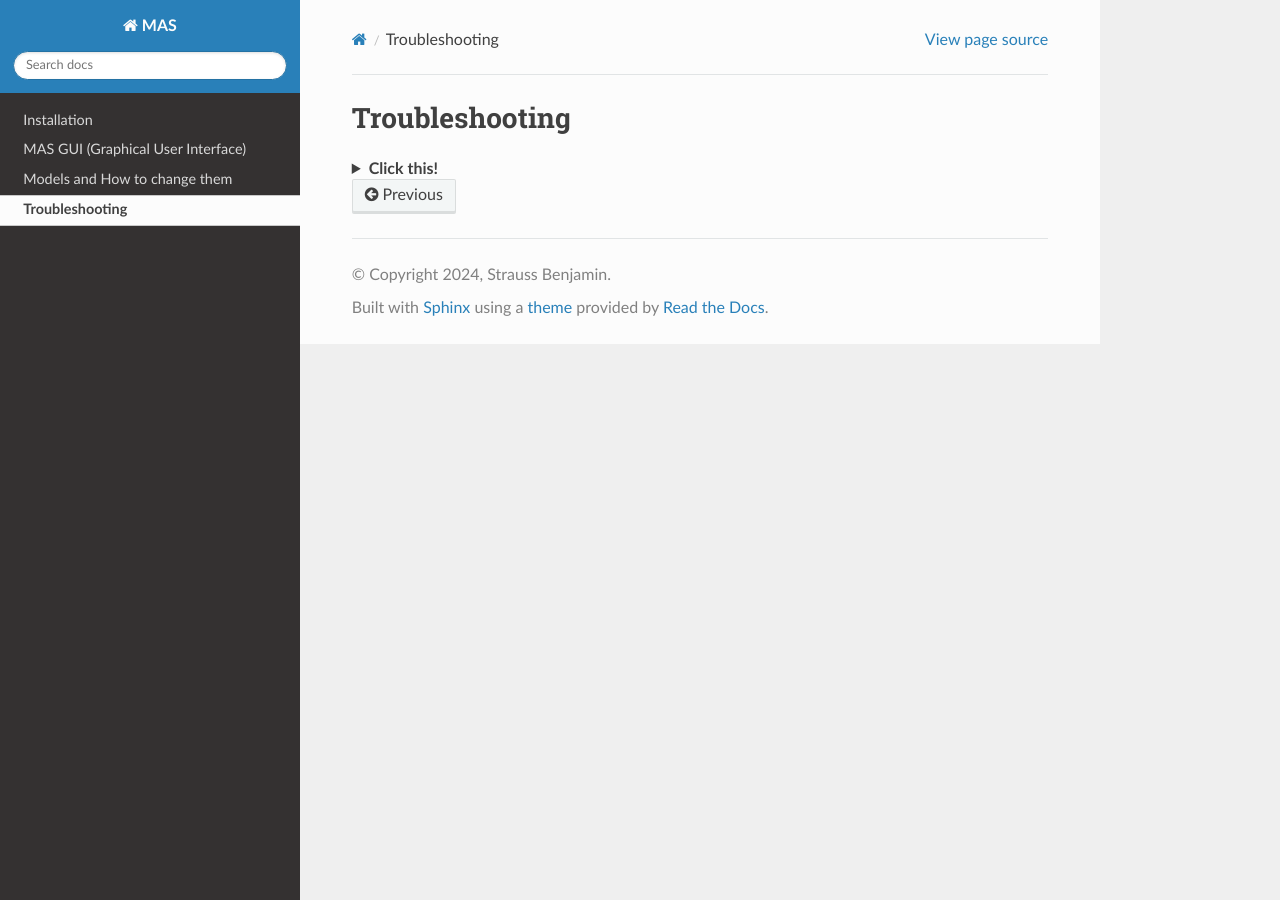
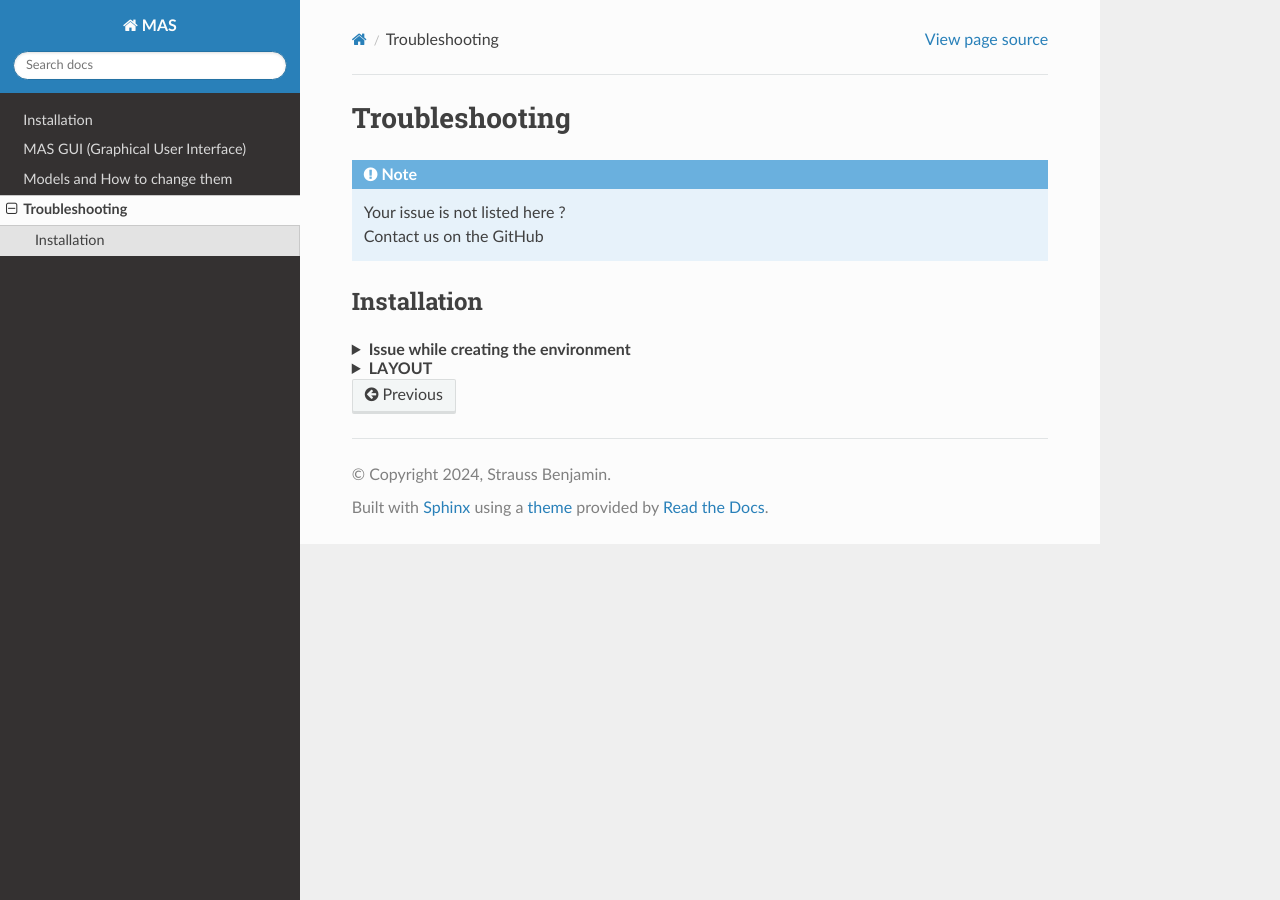
Before and after one commit to ChavisManzoniLab/MAS, a Sphinx documentation site: the page built from docs/troubleshooting.rst, in a window 1280 px wide. Built offline with Sphinx 7.4.7 and the Read the Docs theme 3.1.0, drawn with Linux system fonts in a browser that asks for light colours.

Commit message:
Update troubleshooting.rst

```diff
--- a/docs/troubleshooting.rst
+++ b/docs/troubleshooting.rst
@@ -1,12 +1,33 @@
 Troubleshooting
 #################
+
+.. note::
+   | Your issue is not listed here ?
+   | Contact us on the GitHub
+
+Installation
+**************
 
 .. raw:: html
 
      <header> <details>
 
-     <summary style="font-weight:bold">Click this!</summary>
+     <summary style="font-weight:bold"> Issue while creating the environment </summary>
      <p>
-       Here is the content of the toolbox. You can include text, links, and other elements here.
+          &nbsp;&nbsp;The python path may be wrong. Please ensure that the exact path you have linked is similar to <br>
+          &nbsp;&nbsp;C:/Users/Your user name/AppData/Local/Programs/Python/Python39/python <br>
+         <br>
+          &nbsp;&nbsp;If this still not work, ensure that Python3.9 is installed <br>
+          &nbsp;&nbsp;Ensure that you write the user name in users, instead of "Your user name" <br>
      </p>
    </details> </header>
+
+
+     <header> <details>
+
+     <summary style="font-weight:bold"> LAYOUT </summary>
+     <p>
+          &nbsp;&nbsp;BLA <br>
+
+     </p>
+   </details> </header>
```
